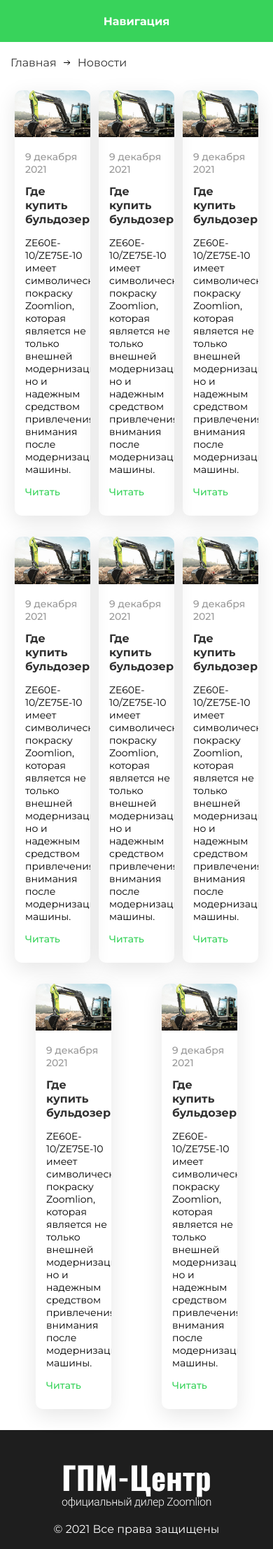
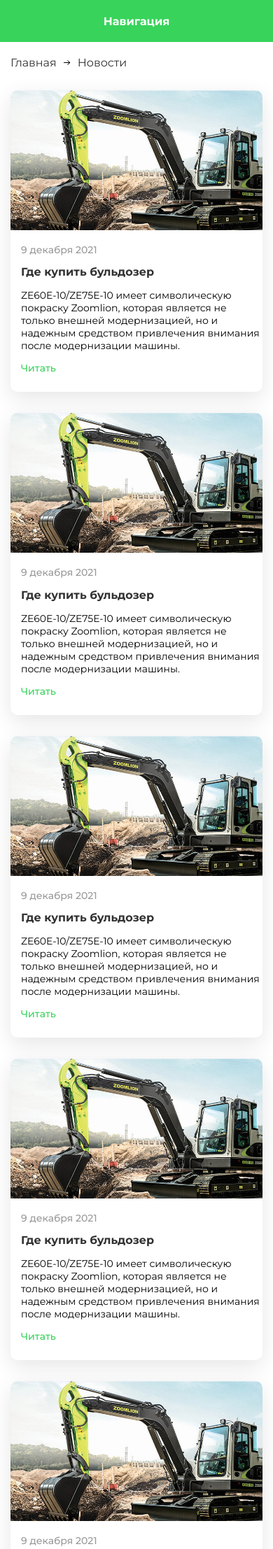
Before and after one commit to catlense/gpm-centr-redesign, a PHP site: page /news in a window 390 px wide. Shown: the part 120-2334 px from the top of the page at 70% size. Run offline with PHP 8.4, Linux system fonts and the light colour scheme; style sheets or scripts are compiled from the project's sources.

Commit message:
News adaptive

```diff
--- a/styles/page/news.css
+++ b/styles/page/news.css
@@ -42,4 +42,18 @@
   width: 30%;
   margin-bottom: 30px;
 }
+
+@media (max-width: 768px) {
+  .catalog-form .news-cart {
+    max-width: 50%;
+    width: 48%;
+  }
+}
+
+@media (max-width: 480px) {
+  .catalog-form .news-cart {
+    max-width: 100%;
+    width: 100%;
+  }
+}
 /*# sourceMappingURL=news.css.map */
--- a/styles/page/news.scss
+++ b/styles/page/news.scss
@@ -31,5 +31,13 @@
     max-width: 33%;
     width: 30%;
     margin-bottom: 30px;
+    @media(max-width: 768px) {
+      max-width: 50%;
+      width: 48%
+    }
+    @media(max-width: 480px) {
+      max-width: 100%;
+      width: 100%;
+    }
   }
 }
```
Also changed, not shown: .htaccess (added), 1 other file.
